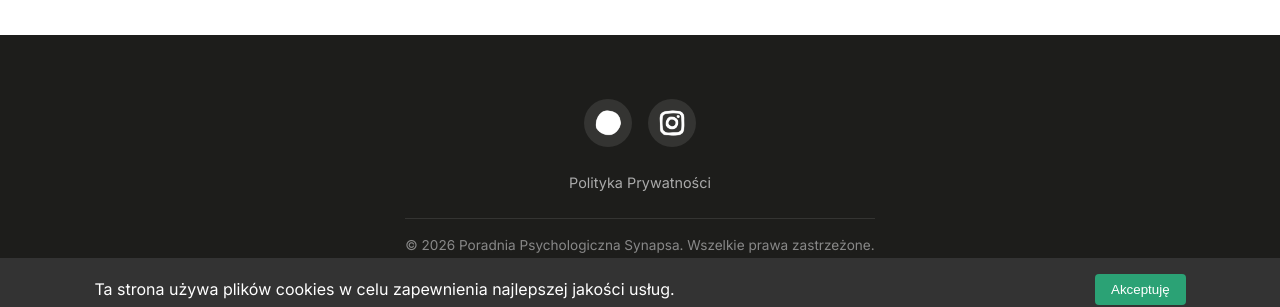
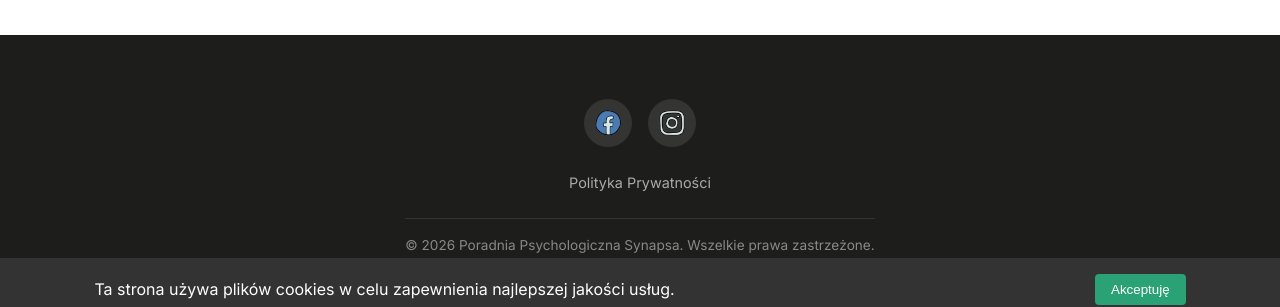
Before and after one commit to str0k3/nowa-poradnia-synapsa.pl, a Jekyll site: the page built from index.md, in a window 1280 px wide and 1400 px high, scrolled down 9 px. Shown: the part 1079-1386 px from the top of the window. Built offline with Jekyll 4.4.1, drawn with Linux system fonts in a browser that asks for light colours.

Commit message:
Fix fb icon display

```diff
--- a/assets/css/main.css
+++ b/assets/css/main.css
@@ -307,7 +307,7 @@ footer a {
 .social-link img {
     width: 28px;
     height: 28px;
-    filter: brightness(0) invert(1);
+/*    filter: brightness(0) invert(1); */
 }
 
 .footer-links {
```
